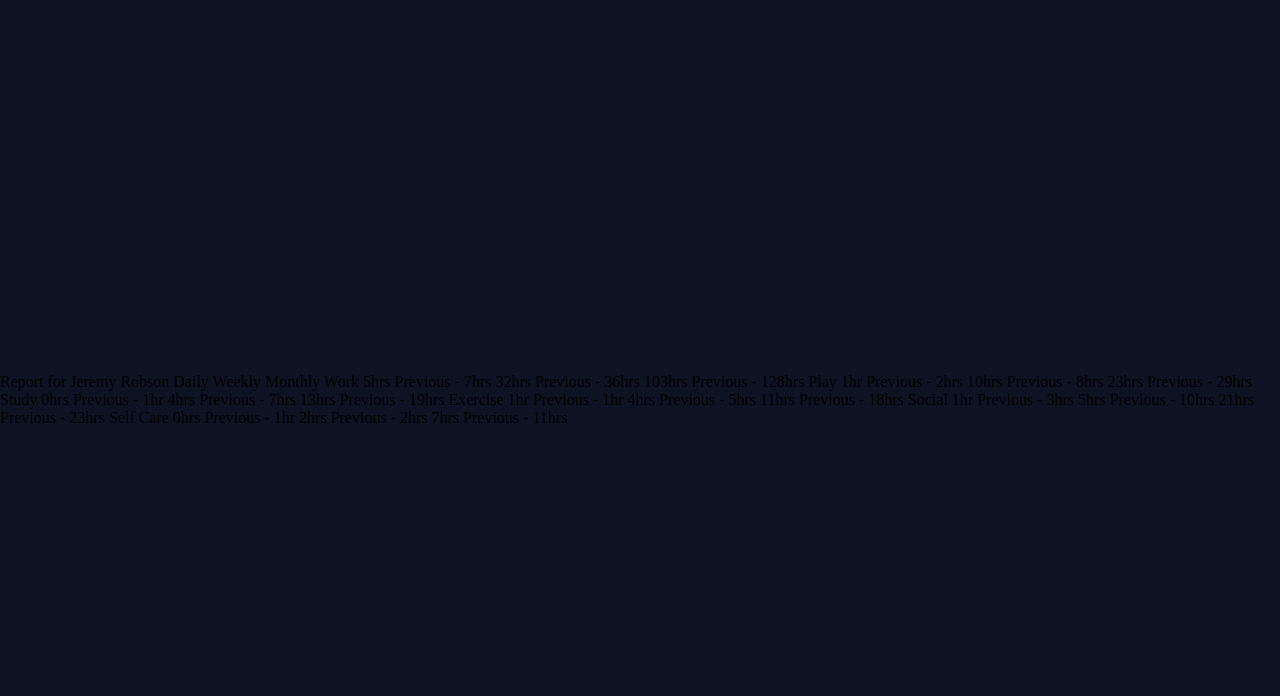
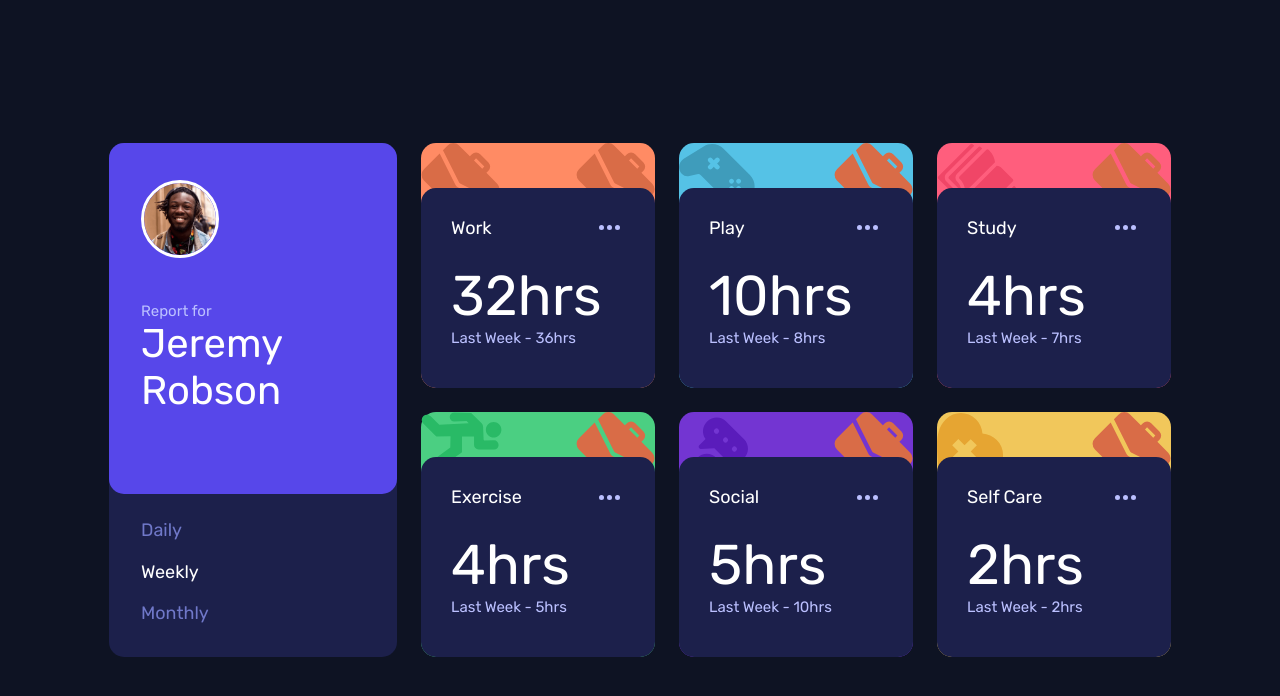
Before and after one commit to olaide-hok/time-tracking-dashboard, a website: page index.html in a window 1280 px wide. Drawn offline with Linux system fonts and the light colour scheme.

Commit message:
update html layout

```diff
--- a/index.html
+++ b/index.html
@@ -11,6 +11,12 @@
       sizes="32x32"
       href="./images/favicon-32x32.png"
     >
+    <link rel="preconnect" href="https://fonts.googleapis.com">
+    <link rel="preconnect" href="https://fonts.gstatic.com" crossorigin>
+    <link
+      href="https://fonts.googleapis.com/css2?family=Rubik:ital,wght@0,300..900;1,300..900&display=swap"
+      rel="stylesheet"
+    >
     <link rel="stylesheet" href="./normalize.css">
     <link rel="stylesheet" href="./styles/styles.css">
     <script defer src="index.js"></script>
@@ -18,84 +24,22 @@
     <title>Frontend Mentor | Time tracking dashboard</title>
   </head>
   <body>
-    <main></main>
-
-    Report for Jeremy Robson Daily Weekly Monthly Work 5hrs
-    <!-- daily -->
-    Previous - 7hrs
-    <!-- daily -->
-    32hrs
-    <!-- weekly -->
-    Previous - 36hrs
-    <!-- weekly -->
-    103hrs
-    <!-- monthly -->
-    Previous - 128hrs
-    <!-- monthly -->
-
-    Play 1hr
-    <!-- daily -->
-    Previous - 2hrs
-    <!-- daily -->
-    10hrs
-    <!-- weekly -->
-    Previous - 8hrs
-    <!-- weekly -->
-    23hrs
-    <!-- monthly -->
-    Previous - 29hrs
-    <!-- monthly -->
-
-    Study 0hrs
-    <!-- daily -->
-    Previous - 1hr
-    <!-- daily -->
-    4hrs
-    <!-- weekly -->
-    Previous - 7hrs
-    <!-- weekly -->
-    13hrs
-    <!-- monthly -->
-    Previous - 19hrs
-    <!-- monthly -->
-
-    Exercise 1hr
-    <!-- daily -->
-    Previous - 1hr
-    <!-- daily -->
-    4hrs
-    <!-- weekly -->
-    Previous - 5hrs
-    <!-- weekly -->
-    11hrs
-    <!-- monthly -->
-    Previous - 18hrs
-    <!-- monthly -->
-
-    Social 1hr
-    <!-- daily -->
-    Previous - 3hrs
-    <!-- daily -->
-    5hrs
-    <!-- weekly -->
-    Previous - 10hrs
-    <!-- weekly -->
-    21hrs
-    <!-- monthly -->
-    Previous - 23hrs
-    <!-- monthly -->
-
-    Self Care 0hrs
-    <!-- daily -->
-    Previous - 1hr
-    <!-- daily -->
-    2hrs
-    <!-- weekly -->
-    Previous - 2hrs
-    <!-- weekly -->
-    7hrs
-    <!-- monthly -->
-    Previous - 11hrs
-    <!-- monthly -->
+    <main class="container">
+      <div class="profile-tile">
+        <div class="bio">
+          <img src="./images/image-jeremy.png" alt="image-jeremy">
+          <div class="data">
+            <span>Report for</span>
+            <p>Jeremy Robson</p>
+          </div>
+        </div>
+        <div class="timeframes">
+          <button type="button" id="daily" class="">Daily</button>
+          <button type="button" id="weekly" class="active">Weekly</button>
+          <button type="button" id="monthly" class="">Monthly</button>
+        </div>
+      </div>
+      <div id="tiles_wrapper" class="tiles_wrapper"></div>
+    </main>
   </body>
 </html>
```
